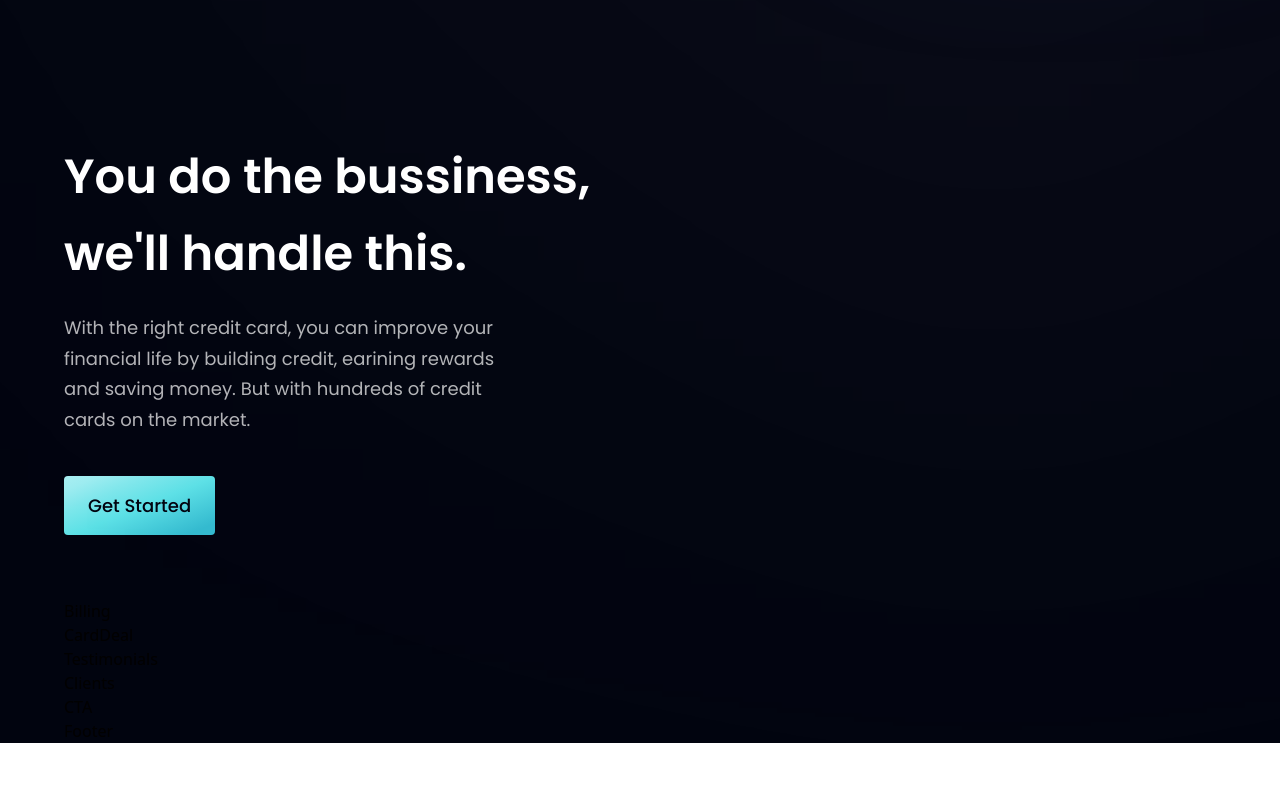
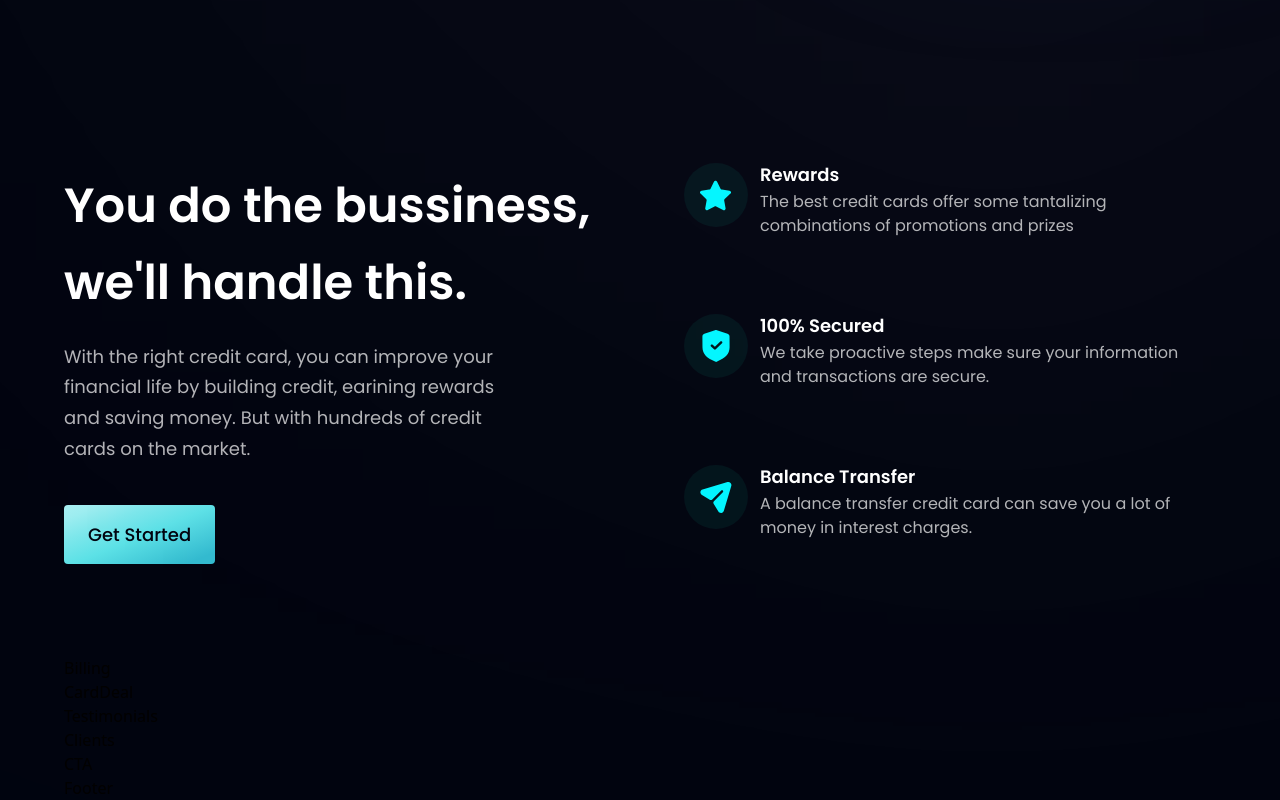
Before and after one commit to mediolano/modern-page, a React (Vite) app: page / in a window 1280 px wide. Shown: the part 870-1670 px from the top of the page. Before the commit the page ends 1613 px from the top, so only its background shows below. Built offline with nearby package versions, Linux system fonts and the light colour scheme.

Commit message:
Add feature card component inside bussiness component

```diff
--- a/src/components/Bussiness.jsx
+++ b/src/components/Bussiness.jsx
@@ -1,6 +1,28 @@
 import { features } from "../constants";
 import styles, { layout } from "../style";
 import Button from "./Button";
+
+const FeatureCard = ({ icon, title, content, index }) => (
+  <div
+    className={`flex flex-row p-6 rounded-[20px] ${
+      index !== features.length - 1 ? "mb-6" : "mb-0"
+    } feature-card`}
+  >
+    <div
+      className={`w-[64px] h-[64px] rounded-full ${styles.flexCenter} bg-dimBlue`}
+    >
+      <img src={icon} alt="icon" className="w-[50%] h-[50%] object-contain" />
+    </div>
+    <div className="flex-1 flex flex-col ml-3">
+      <h4 className="font-poppins font-semibold text-white text-[18px] leading-[23px] mb-1">
+        {title}
+      </h4>
+      <p className="font-poppins font-normal text-dimWhite text-[16px] leading-[24px] mb-1">
+        {content}
+      </p>
+    </div>
+  </div>
+);
 
 const Bussiness = () => (
   <section id="features" className={layout.section}>
@@ -16,6 +38,11 @@
       </p>
       <Button styles="mt-10" />
     </div>
+    <div className={`${layout.sectionImg} flex-col`}>
+      {features.map((feature, index) => (
+        <FeatureCard key={feature.id} {...feature} />
+      ))}
+    </div>
   </section>
 );
 
```
